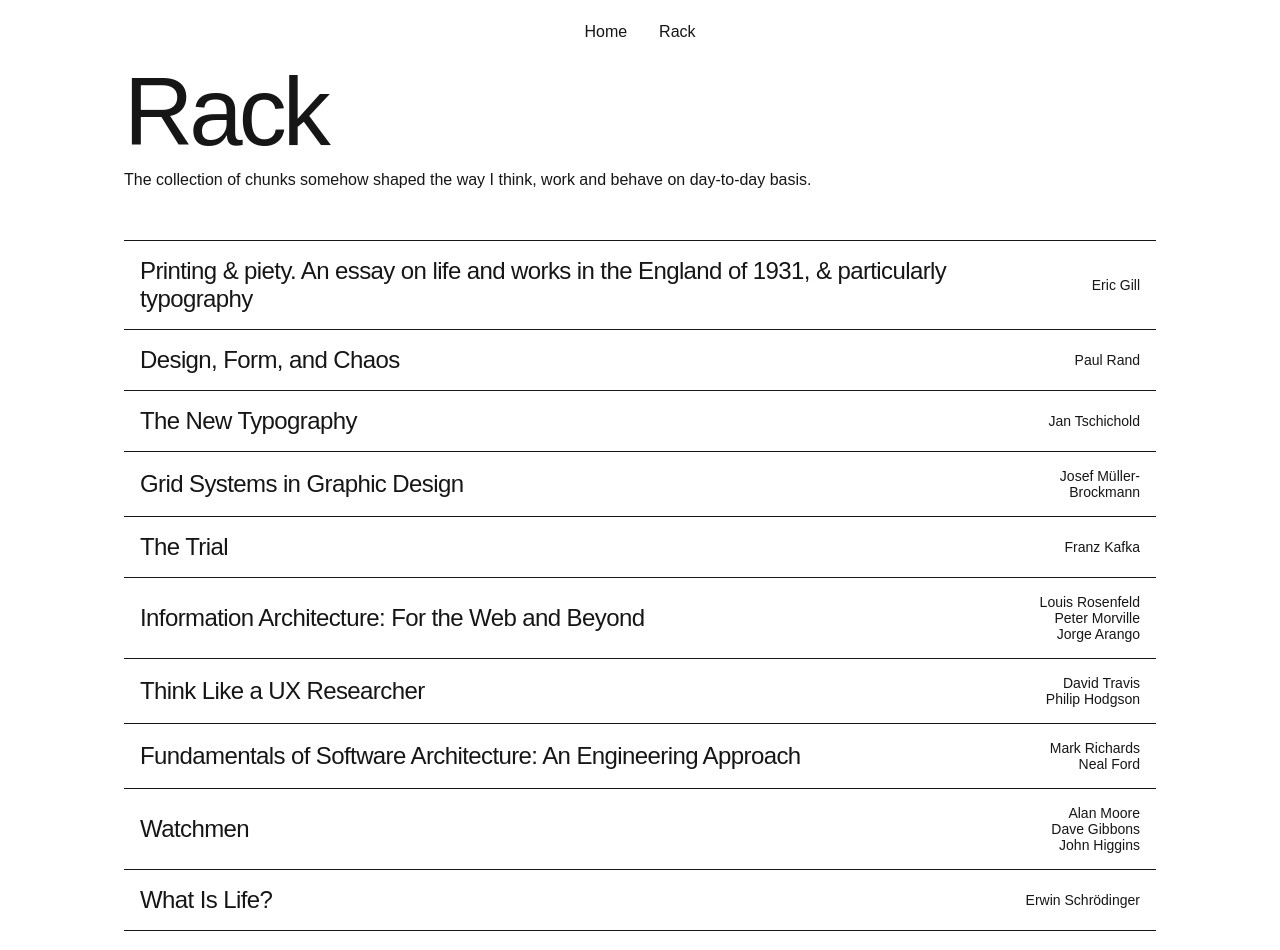
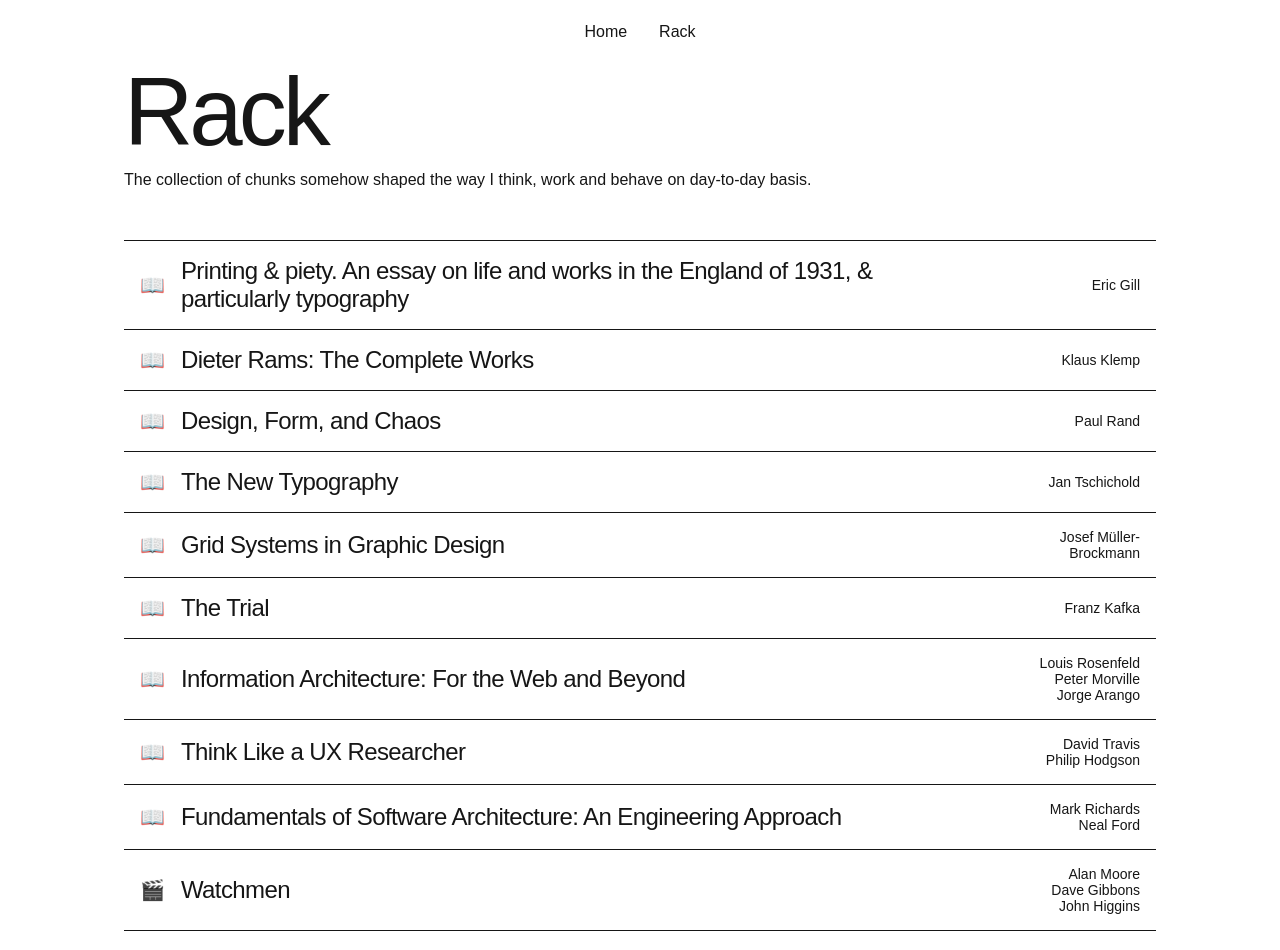
Before and after one commit to clearasvodka/clearasvodka.github.io, a Next.js app: page /rack in a window 1280 px wide. Shown: the top 950 px of the page. Built offline with nearby package versions, Linux system fonts and the light colour scheme; a web font is replaced by a local one.

Commit message:
Edit layout. Add items

```diff
--- a/src/app/rack/page.module.css
+++ b/src/app/rack/page.module.css
@@ -5,7 +5,7 @@
 
 .book-item {
   display: grid;
-  grid-template-columns: 1fr 140px;
+  grid-template-columns: min-content 1fr 140px;
   column-gap: 16px;
   min-height: min-content;
   padding: 16px;
@@ -18,10 +18,8 @@
 }
 
 .book-category {
-  font-size: 10px;
-  line-height: 12px;
-  letter-spacing: 2px;
-  text-transform: uppercase;
+  font-size: 20px;
+  line-height: 24px;
 }
 
 .book-name {
@@ -45,7 +43,7 @@
 @media only screen and (max-width: 480px) {
   .book-item {
     grid-template-columns: none;
-    grid-template-rows: repeat(2, min-content);
+    grid-template-rows: repeat(3, min-content);
     row-gap: 8px;
   }
 
--- a/src/app/rack/page.tsx
+++ b/src/app/rack/page.tsx
@@ -13,6 +13,7 @@ export default function Page() {
           </p>
         </div>
         <div className={styles["book-item"]}>
+          <div className={styles["book-category"]}>📖</div>
           <div className={styles["book-name"]}>
             Printing &#38; piety. An essay on life and works in the England of
             1931, &#38; particularly typography
@@ -21,16 +22,27 @@ export default function Page() {
         </div>
 
         <div className={styles["book-item"]}>
+          <div className={styles["book-category"]}>📖</div>
+          <div className={styles["book-name"]}>
+            Dieter Rams: The Complete Works
+          </div>
+          <div className={styles["book-authors"]}>Klaus Klemp</div>
+        </div>
+
+        <div className={styles["book-item"]}>
+          <div className={styles["book-category"]}>📖</div>
           <div className={styles["book-name"]}>Design, Form, and Chaos</div>
           <div className={styles["book-authors"]}>Paul Rand</div>
         </div>
 
         <div className={styles["book-item"]}>
+          <div className={styles["book-category"]}>📖</div>
           <div className={styles["book-name"]}>The New Typography</div>
           <div className={styles["book-authors"]}>Jan Tschichold</div>
         </div>
 
         <div className={styles["book-item"]}>
+          <div className={styles["book-category"]}>📖</div>
           <div className={styles["book-name"]}>
             Grid Systems in Graphic Design
           </div>
@@ -38,11 +50,13 @@ export default function Page() {
         </div>
 
         <div className={styles["book-item"]}>
+          <div className={styles["book-category"]}>📖</div>
           <div className={styles["book-name"]}>The Trial</div>
           <div className={styles["book-authors"]}>Franz Kafka</div>
         </div>
 
         <div className={styles["book-item"]}>
+          <div className={styles["book-category"]}>📖</div>
           <div className={styles["book-name"]}>
             Information Architecture: For the Web and Beyond
           </div>
@@ -54,6 +68,7 @@ export default function Page() {
         </div>
 
         <div className={styles["book-item"]}>
+          <div className={styles["book-category"]}>📖</div>
           <div className={styles["book-name"]}>Think Like a UX Researcher</div>
           <div className={styles["book-authors"]}>
             David Travis
@@ -63,6 +78,7 @@ export default function Page() {
         </div>
 
         <div className={styles["book-item"]}>
+          <div className={styles["book-category"]}>📖</div>
           <div className={styles["book-name"]}>
             Fundamentals of Software Architecture: An Engineering Approach
           </div>
@@ -74,6 +90,7 @@ export default function Page() {
         </div>
 
         <div className={styles["book-item"]}>
+          <div className={styles["book-category"]}>🎬</div>
           <div className={styles["book-name"]}>Watchmen</div>
           <div className={styles["book-authors"]}>
             Alan Moore
@@ -83,16 +100,19 @@ export default function Page() {
         </div>
 
         <div className={styles["book-item"]}>
+          <div className={styles["book-category"]}>📖</div>
           <div className={styles["book-name"]}>What Is Life?</div>
           <div className={styles["book-authors"]}>Erwin Schrödinger</div>
         </div>
 
         <div className={styles["book-item"]}>
+          <div className={styles["book-category"]}>📖</div>
           <div className={styles["book-name"]}>Dune. Complete Series Set</div>
           <div className={styles["book-authors"]}>Frank Herbert</div>
         </div>
 
         <div className={styles["book-item"]}>
+          <div className={styles["book-category"]}>🎬</div>
           <div className={styles["book-name"]}>Jodorowsky's Dune</div>
           <div className={styles["book-authors"]}>Frank Pavich</div>
         </div>
```
